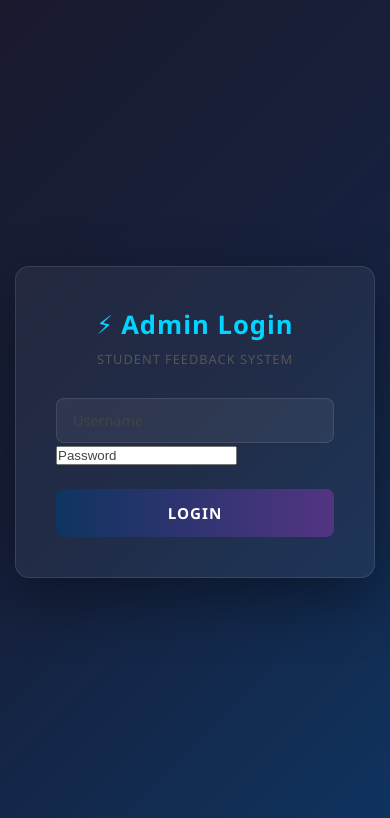
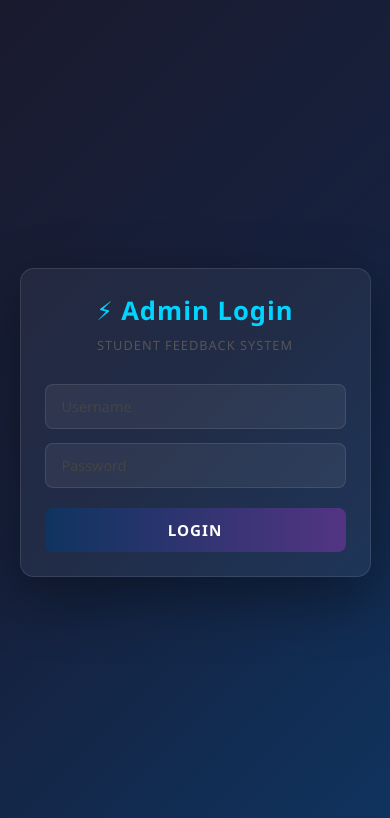
Before and after one commit to AdwaithEP/student-feedback-system, a Flask app: page /admin/login in a window 390 px wide. Shown: the top 818 px of the page. Run offline with Flask 3, Linux system fonts and the light colour scheme; parts of the project's set-up code (start-up, migrations or seed data) failed here and were passed over.

Commit message:
style.css

```diff
--- a/static/style.css
+++ b/static/style.css
@@ -151,7 +151,7 @@ textarea {
 }
 
 /* ========================
-   BUTTON
+   SUBMIT BUTTON
 ======================== */
 button[type="submit"] {
     width: 100%;
@@ -198,23 +198,16 @@ button[type="submit"]:hover {
 }
 
 /* ========================
-   RESPONSIVE
-======================== */
-@media (max-width: 480px) {
-    .card {
-        padding: 20px;
-    }
-    .rating label {
-        font-size: 1.5rem;
-    }
-/* ========================
    ADMIN PAGE
 ======================== */
 body.admin-page {
     display: block;
-    background: linear-gradient(135deg, #1a1a2e, #16213e, #0f3460);
     padding: 30px 20px;
-    color: #eee;
+}
+
+body.admin-page .wrapper {
+    max-width: 1200px;
+    margin: 0 auto;
 }
 
 .admin-header {
@@ -224,14 +217,18 @@ body.admin-page {
     margin-bottom: 30px;
     padding-bottom: 20px;
     border-bottom: 1px solid rgba(255,255,255,0.1);
-    max-width: 1200px;
-    margin-left: auto;
-    margin-right: auto;
 }
 
-.admin-header h1 { font-size: 1.8rem; color: #00d4ff; letter-spacing: 1px; }
+.admin-header h1 {
+    font-size: 1.8rem;
+    color: #00d4ff;
+    letter-spacing: 1px;
+}
 
-.header-btns { display: flex; gap: 12px; }
+.header-btns {
+    display: flex;
+    gap: 12px;
+}
 
 .btn-back {
     background: transparent;
@@ -244,7 +241,10 @@ body.admin-page {
     transition: all 0.2s;
 }
 
-.btn-back:hover { border-color: #00d4ff; color: #00d4ff; }
+.btn-back:hover {
+    border-color: #00d4ff;
+    color: #00d4ff;
+}
 
 .btn-logout {
     background: #e74c3c;
@@ -257,7 +257,9 @@ body.admin-page {
     transition: all 0.2s;
 }
 
-.btn-logout:hover { background: #c0392b; }
+.btn-logout:hover {
+    background: #c0392b;
+}
 
 .stats-bar {
     background: rgba(255,255,255,0.05);
@@ -267,25 +269,29 @@ body.admin-page {
     margin-bottom: 24px;
     font-size: 0.9rem;
     color: #aaa;
-    max-width: 1200px;
-    margin-left: auto;
-    margin-right: auto;
 }
 
-.stats-bar span { color: #00d4ff; font-weight: 600; font-size: 1.1rem; }
+.stats-bar span {
+    color: #00d4ff;
+    font-weight: 600;
+    font-size: 1.1rem;
+}
 
 .table-wrap {
     background: rgba(255,255,255,0.04);
     border: 1px solid rgba(255,255,255,0.08);
     border-radius: 12px;
     overflow: hidden;
-    max-width: 1200px;
-    margin: 0 auto;
 }
 
-table { width: 100%; border-collapse: collapse; }
+table {
+    width: 100%;
+    border-collapse: collapse;
+}
 
-thead { background: linear-gradient(90deg, #0f3460, #533483); }
+thead {
+    background: linear-gradient(90deg, #0f3460, #533483);
+}
 
 thead th {
     padding: 16px 20px;
@@ -327,7 +333,10 @@ tbody td {
     transition: all 0.2s;
 }
 
-.delete-btn:hover { background: #e74c3c; color: white; }
+.delete-btn:hover {
+    background: #e74c3c;
+    color: white;
+}
 
 .no-feedback {
     text-align: center;
@@ -342,7 +351,7 @@ body.login-page {
     display: flex;
     align-items: center;
     justify-content: center;
-    background: linear-gradient(135deg, #1a1a2e, #16213e, #0f3460);
+    padding: 0;
 }
 
 .login-box {
@@ -380,36 +389,64 @@ body.login-page {
     margin-bottom: 16px;
     text-align: center;
 }
-/* ========================
-   LOGIN BOX FIX
-======================== */
-body.login-page {
-    display: flex !important;
-    align-items: center !important;
-    justify-content: center !important;
-    padding: 0 !important;
+
+.login-box input {
+    width: 100%;
+    background: rgba(255,255,255,0.06);
+    border: 1px solid rgba(255,255,255,0.1);
+    color: #eee;
+    font-family: 'Segoe UI', sans-serif;
+    font-size: 0.9rem;
+    padding: 12px 16px;
+    border-radius: 8px;
+    margin-bottom: 14px;
+    outline: none;
+    transition: border-color 0.2s;
+    display: block;
 }
 
-body.login-page .login-box {
-    width: 360px !important;
-    margin: 0 auto !important;
+.login-box input:focus {
+    border-color: #00d4ff;
+}
+
+.login-box input::placeholder {
+    color: #444;
+}
+
+.login-box button {
+    width: 100%;
+    background: linear-gradient(90deg, #0f3460, #533483);
+    border: none;
+    color: white;
+    font-family: 'Segoe UI', sans-serif;
+    font-size: 0.95rem;
+    font-weight: 600;
+    padding: 12px;
+    border-radius: 8px;
+    cursor: pointer;
+    letter-spacing: 1px;
+    transition: all 0.2s;
+    margin-top: 6px;
+}
+
+.login-box button:hover {
+    opacity: 0.9;
+    transform: translateY(-1px);
+    box-shadow: 0 8px 20px rgba(0,212,255,0.2);
 }
 
 /* ========================
-   ADMIN PAGE FIX
+   RESPONSIVE
 ======================== */
-body.admin-page {
-    display: block !important;
-    padding: 30px 20px !important;
+@media (max-width: 480px) {
+    .card {
+        padding: 20px;
+    }
+    .rating label {
+        font-size: 1.5rem;
+    }
+    .login-box {
+        width: 90%;
+        padding: 24px;
+    }
 }
-
-body.admin-page .wrapper {
-    max-width: 1200px !important;
-    margin: 0 auto !important;
-}
-
-body.admin-page .admin-header {
-    display: flex !important;
-    justify-content: space-between !important;
-    align-items: center !important;
-}
```
